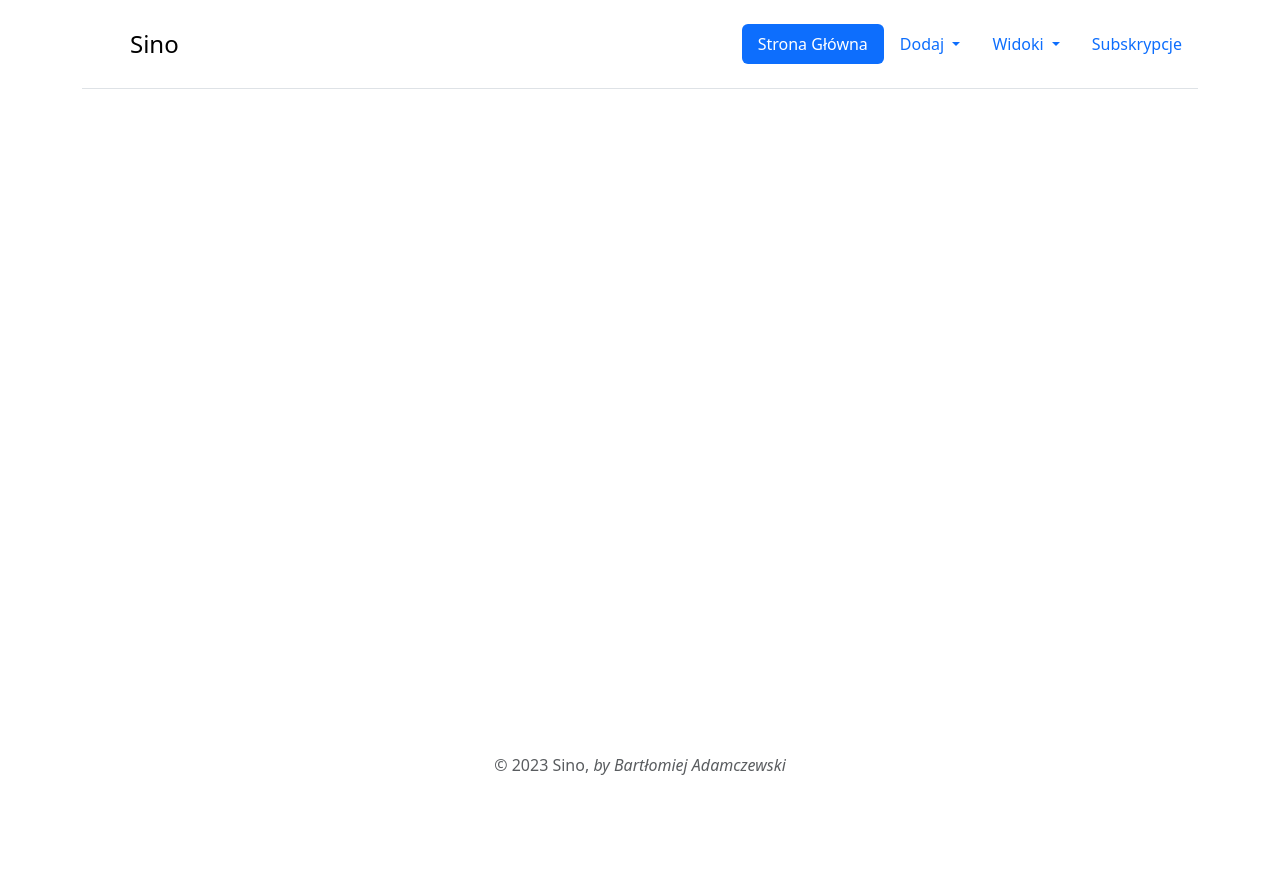
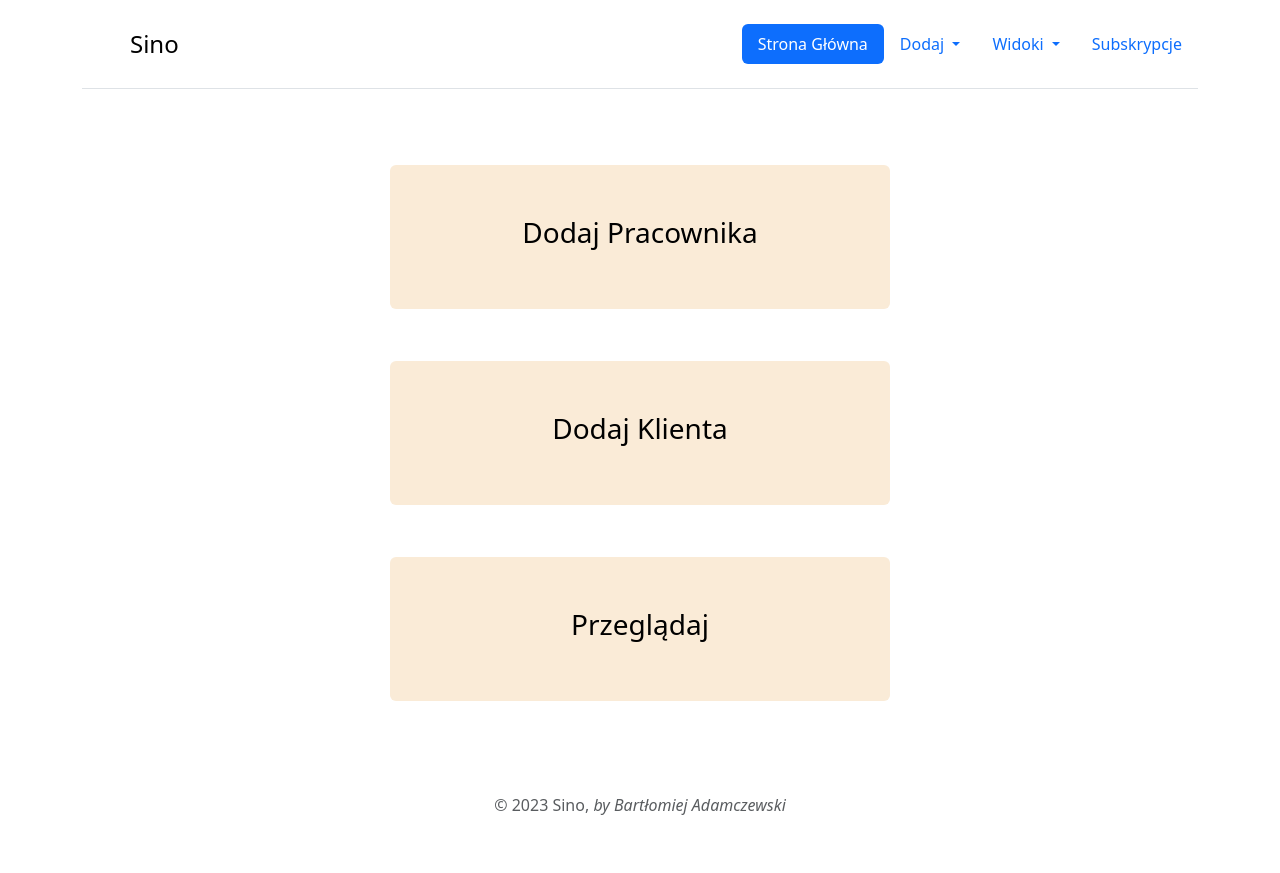
Before and after one commit to BartAdamPOZ/CMS_Sino, a PHP site: page / in a window 1280 px wide. Before the commit the page ends 775 px from the top, so only its background shows below. Run offline with PHP 8.4, Linux system fonts and the light colour scheme.

Commit message:
Added buttons on main site and redirect links. Detect display bug in plans.php.

```diff
--- a/css/styles.css
+++ b/css/styles.css
@@ -1,93 +1,36 @@
-/* big sections and objects */
 main {
-  height: 75vh;
+  height:80vh;
+  display: flex;
+  min-height: 600px;
 }
 
 
-/* classes */
 
+.main-area {
+  display: flex;
+  flex-wrap: nowrap;
+  flex-direction: column;
+  justify-content: space-evenly;
+  align-items: center;
 
+}
 
+.btn-main {
+  padding: 50px 0 50px 0;
+  background-color: antiquewhite;
+  width: 500px;
 
-
-/* id */
+}
 
 .pricing-table {
   text-align: center;
 
 }
 
+@media screen and (max-width: 992px){
 
-
-/* buttons */
-
-
-
-
-/* other */
-
-
-
-
-@media only screen and (max-width: 1200px) {
-
-/* big sections and objects */
-
-
-
-
-/* classes */
-
-
-
-
-
-/* id */
-
-
-
-
-
-/* buttons */
-
-
-
-
-/* other */
-
-
-
-
+.btn-main {
+  width: 250px;
+}
 
 }
-
-
-
-@media only screen and (max-width: 600px) {
-
-/* big sections and objects */
-
-
-
-
-/* classes */
-
-
-
-
-
-/* id */
-
-
-
-
-
-/* buttons */
-
-
-
-
-/* other */
-
-
-}
--- a/includes/footer.php
+++ b/includes/footer.php
@@ -1,6 +1,5 @@
 
     </main>
-  </div>
 
 <script src="https://code.jquery.com/jquery-3.7.1.min.js"
   integrity="sha256-/JqT3SQfawRcv/BIHPThkBvs0OEvtFFmqPF/lYI/Cxo="
--- a/includes/header.php
+++ b/includes/header.php
@@ -49,5 +49,4 @@
     </header>
   </div>
 
-  <div class="container">
-    <main>
+  <main>
--- a/index.php
+++ b/index.php
@@ -8,4 +8,24 @@ require 'includes/header.php';
 
 ?>
 
+
+<div class="container main-area">
+
+    <div class="col-lg-4 col-sm-12 btn btn-main">
+      <h3><a href="new-employee-form.php" class="link-body-emphasis text-decoration-none">Dodaj Pracownika</a></h3>
+    </div>
+
+
+    <div class="col-lg-4 col-sm-12 btn btn-main">
+      <h3><a href="new-client-form.php" class="link-body-emphasis text-decoration-none">Dodaj Klienta</a></h3>
+    </div>
+
+
+    <div class="col-lg-4 col-sm-12 btn btn-main">
+      <h3><a href="client-view.php" class="link-body-emphasis text-decoration-none">Przeglądaj</a></h3>
+    </div>
+
+</div>
+
+
 <?php require 'includes/footer.php' ?>
```
